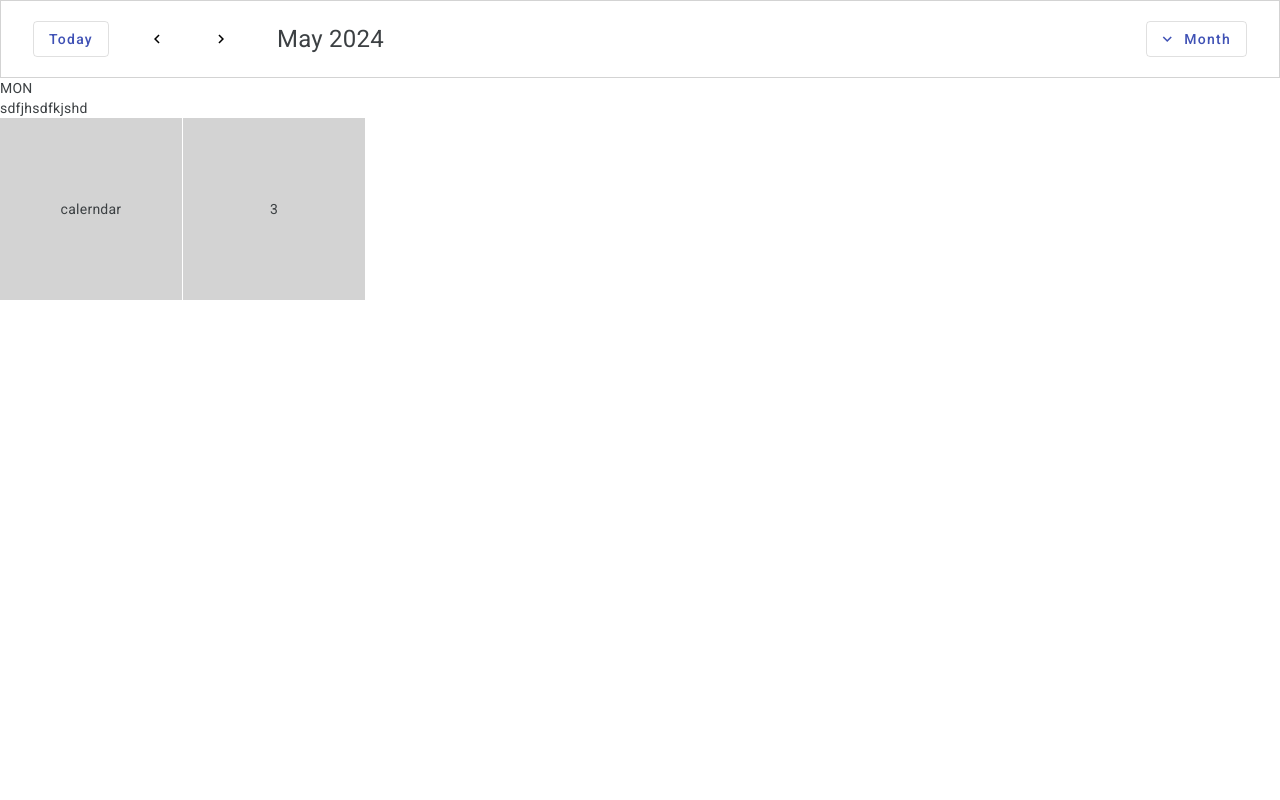
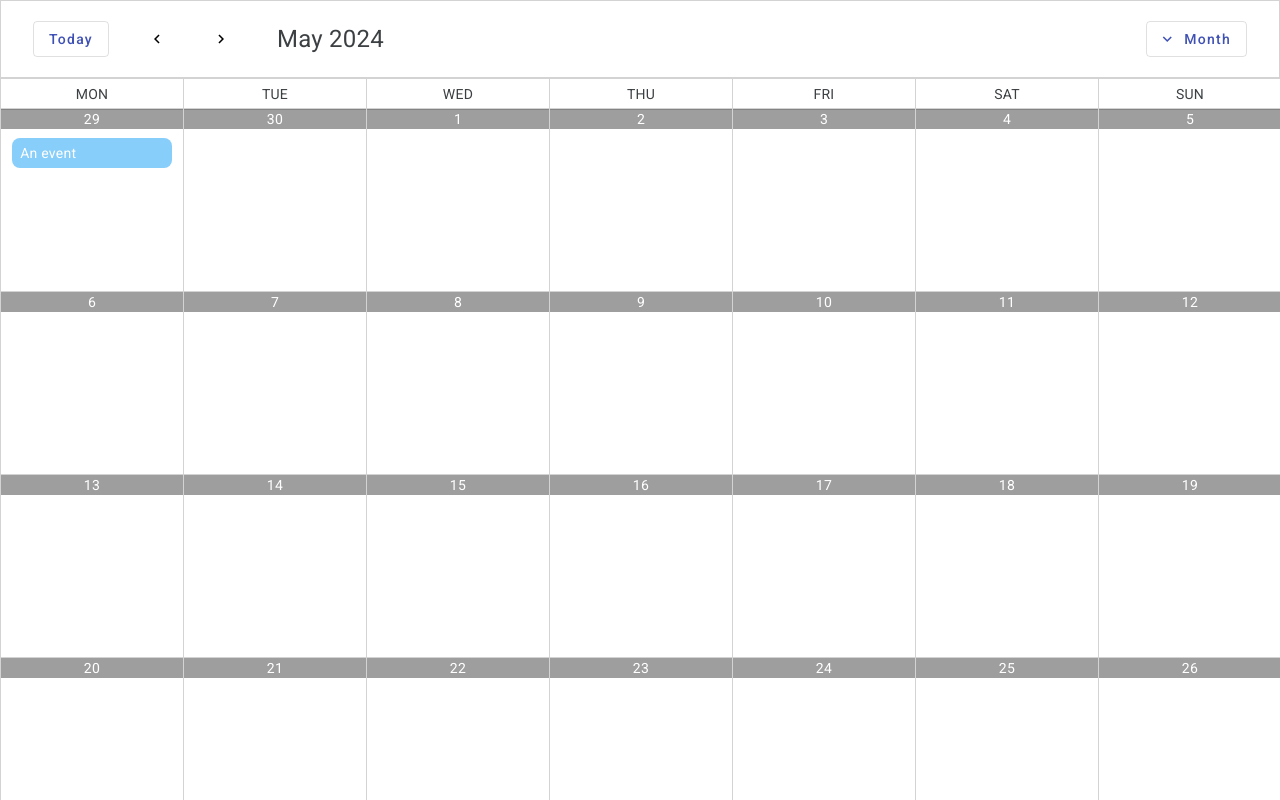
Before and after one commit to camiloalvarezm/custom-calendar, an Angular app: page / in a window 1280 px wide. Shown: the top 800 px of the page. Built offline with nearby package versions, Linux system fonts and the light colour scheme.

Commit message:
Add functionality to create events in calendar

```diff
--- a/src/app/calendar/calendar-body/calendar-body.component.css
+++ b/src/app/calendar/calendar-body/calendar-body.component.css
@@ -1,3 +1,31 @@
 mat-grid-tile {
-    background: lightgray;
-  }
+  border: 1px solid lightgray;
+}
+
+mat-grid-tile-header {
+  height: 20px !important;
+  display: flex;
+  justify-content: center;
+}
+
+.grid-wrapper {
+  width: 100%;
+  height: 100%;
+  display: flex;
+  flex-flow: column nowrap;
+  padding: 0.7rem;
+  padding-top: 70px;
+  overflow: auto;
+}
+
+.grid-wrapper__title {
+  justify-self: center;
+}
+
+.grid-wrapper__event {
+  background: lightseagreen;
+  color: white;
+  border-radius: 8px;
+  padding: 0.3rem 0.5rem;
+  cursor: pointer;
+}
--- a/src/app/calendar/calendar-body/calendar-body.component.html
+++ b/src/app/calendar/calendar-body/calendar-body.component.html
@@ -1,8 +1,28 @@
+@if (showDialogAddEvent) {
+<app-calendar-dialog (close)="closeDialogEvent($event)" (eventData)="getEventData($event)"></app-calendar-dialog>
+}
+
+<mat-grid-list cols="7" rowHeight="30px">
+  @for (day of weekDays; track $index) {
+  <mat-grid-tile>{{ day }}</mat-grid-tile>
+  }
+</mat-grid-list>
+
 <mat-grid-list cols="7">
-  <mat-grid-tile-header>MON</mat-grid-tile-header>
-  <mat-grid-tile-footer>sdfjhsdfkjshd</mat-grid-tile-footer>
-  <mat-grid-tile>
-    <div>calerndar</div>
+  @for (data of calendarData; track $index) {
+  <mat-grid-tile (click)="addEvent($index)">
+    <mat-grid-tile-header>{{ data.day }}</mat-grid-tile-header>
+    <div class="grid-wrapper">
+      @for (event of data.events; track $index) {
+      <p
+        [ngStyle]="{ 'background-color': event.color }"
+        class="grid-wrapper__event"
+        (click)="arrastrar($event)"
+      >
+        {{ event.name }}
+      </p>
+      }
+    </div>
   </mat-grid-tile>
-  <mat-grid-tile>3</mat-grid-tile>
+  }
 </mat-grid-list>
--- a/src/app/calendar/calendar-body/calendar-body.component.ts
+++ b/src/app/calendar/calendar-body/calendar-body.component.ts
@@ -1,11 +1,53 @@
-import { Component } from '@angular/core';
+import { Component, OnInit } from '@angular/core';
 import { MatGridListModule } from '@angular/material/grid-list';
+import { CalendarData } from '../../core/models/calendar-data';
+import { CommonModule } from '@angular/common';
+import { CalendarDialogComponent } from '../calendar-dialog/calendar-dialog.component';
 
 @Component({
   selector: 'app-calendar-body',
   standalone: true,
-  imports: [MatGridListModule],
+  imports: [MatGridListModule, CommonModule, CalendarDialogComponent],
   templateUrl: './calendar-body.component.html',
   styleUrl: './calendar-body.component.css',
 })
-export class CalendarBodyComponent {}
+export class CalendarBodyComponent implements OnInit {
+  weekDays: string[] = ['MON', 'TUE', 'WED', 'THU', 'FRI', 'SAT', 'SUN'];
+  calendarData: CalendarData[] = [];
+  showDialogAddEvent = false;
+  dayId = 0;
+
+  constructor() {}
+
+  ngOnInit(): void {
+    this.calendarData.push(
+      { day: '29', events: [{ name: 'An event', color: 'lightskyblue' }] },
+      { day: '30', events: [] }
+    );
+    for (let i = 1; i <= 31; i++) {
+      this.calendarData.push({ day: i.toString(), events: [] });
+    }
+    this.calendarData.push(
+      { day: '1', events: [] },
+      { day: '2', events: [] }
+    );
+  }
+
+  addEvent(index: number) {
+    this.showDialogAddEvent = true;
+    this.dayId = index;
+  }
+
+  arrastrar(event: MouseEvent) {
+    event.stopPropagation();
+  }
+
+  closeDialogEvent(event: boolean) {
+    this.showDialogAddEvent = event;
+  }
+
+  getEventData(event: any) {
+    this.closeDialogEvent(false);
+    this.calendarData[this.dayId].events.push(event);
+  }
+}
--- /dev/null
+++ b/src/app/calendar/calendar-dialog/calendar-dialog.component.css
@@ -0,0 +1,35 @@
+.dialog-wrapper {
+  position: fixed;
+  top: 0;
+  left: 0;
+  width: 100%;
+  height: 100%;
+  background-color: rgb(0, 0, 0, 0.7);
+  z-index: 1000;
+  display: flex;
+  justify-content: center;
+  align-items: center;
+}
+
+.dialog-wrapper__content {
+  background-color: white;
+  width: 300px;
+  height: 250px;
+  border: none;
+  border-radius: 10px;
+  display: flex;
+  flex-flow: column nowrap;
+  justify-content: space-between;
+  padding: 30px;
+}
+
+.dialog-wrapper__content--buttons {
+    display: flex;
+    justify-content: center;
+    gap: 30px;
+}
+
+.dialog-wrapper__content--form {
+    display: flex;
+    flex-flow: column nowrap;
+}
--- /dev/null
+++ b/src/app/calendar/calendar-dialog/calendar-dialog.component.html
@@ -0,0 +1,41 @@
+<div class="dialog-wrapper">
+  <div class="dialog-wrapper__content">
+    <h1>Add new event</h1>
+    <div class="dialog-wrapper__content--form">
+      <mat-form-field class="example-full-width">
+        <mat-label>Event name</mat-label>
+        <input
+          matInput
+          [(ngModel)]="eventName"
+          type="text"
+          (ngModelChange)="validateForm()"
+          required
+        />
+      </mat-form-field>
+
+      <mat-form-field>
+        <mat-label>Event color</mat-label>
+        <mat-select
+          [(ngModel)]="eventColor"
+          (ngModelChange)="validateForm()"
+          required
+        >
+          @for (color of colors; track $index) {
+          <mat-option [value]="color.value">{{ color.viewValue }}</mat-option>
+          }
+        </mat-select>
+      </mat-form-field>
+    </div>
+    <div class="dialog-wrapper__content--buttons">
+      <button mat-stroked-button (click)="onClose()">Close</button>
+      <button
+        mat-stroked-button
+        color="primary"
+        (click)="addEvent()"
+        [disabled]="enableAddBtn"
+      >
+        Add event
+      </button>
+    </div>
+  </div>
+</div>
--- /dev/null
+++ b/src/app/calendar/calendar-dialog/calendar-dialog.component.ts
@@ -0,0 +1,51 @@
+import { Component, EventEmitter, Output } from '@angular/core';
+import { MatButtonModule } from '@angular/material/button';
+import { MatInputModule } from '@angular/material/input';
+import { MatFormFieldModule } from '@angular/material/form-field';
+import { FormsModule } from '@angular/forms';
+import { MatSelectModule } from '@angular/material/select';
+
+interface EventColor {
+  value: string;
+  viewValue: string;
+}
+
+@Component({
+  selector: 'app-calendar-dialog',
+  standalone: true,
+  imports: [
+    MatButtonModule,
+    MatInputModule,
+    MatFormFieldModule,
+    FormsModule,
+    MatSelectModule,
+  ],
+  templateUrl: './calendar-dialog.component.html',
+  styleUrl: './calendar-dialog.component.css',
+})
+export class CalendarDialogComponent {
+  eventName: string = '';
+  eventColor: string = '';
+  enableAddBtn = true;
+  @Output() close = new EventEmitter<boolean>();
+  @Output() eventData = new EventEmitter<object>();
+
+  colors: EventColor[] = [
+    { value: 'lightskyblue', viewValue: 'Blue' },
+    { value: 'lightsalmon', viewValue: 'Red' },
+    { value: 'lightgreen', viewValue: 'Green' },
+  ];
+
+  addEvent() {
+    console.log(this.eventName, this.eventColor);
+    this.eventData.emit({ name: this.eventName, color: this.eventColor });
+  }
+
+  onClose() {
+    this.close.emit(false);
+  }
+
+  validateForm() {
+    this.enableAddBtn = this.eventName === '' || this.eventColor === ''
+  }
+}
--- /dev/null
+++ b/src/app/core/models/calendar-data.ts
@@ -0,0 +1,9 @@
+export interface CalendarData {
+  day: string;
+  events: Events[];
+}
+
+interface Events {
+  name: string;
+  color: string;
+}
```
Also changed, not shown: 1 other file (tests, documents, lock files or other folders).
